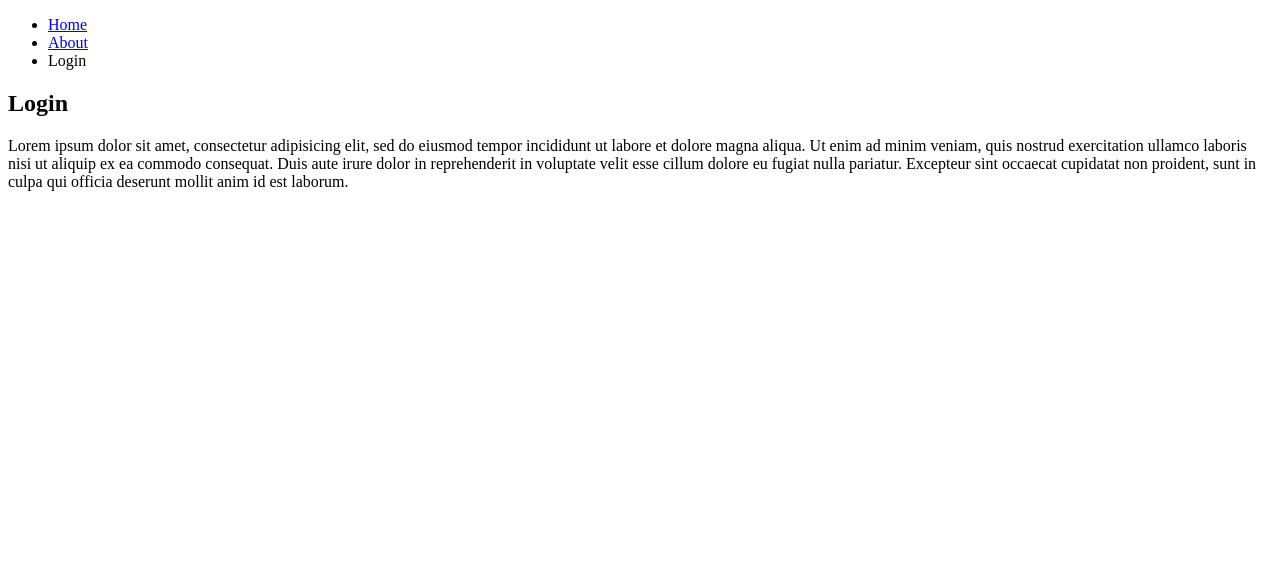
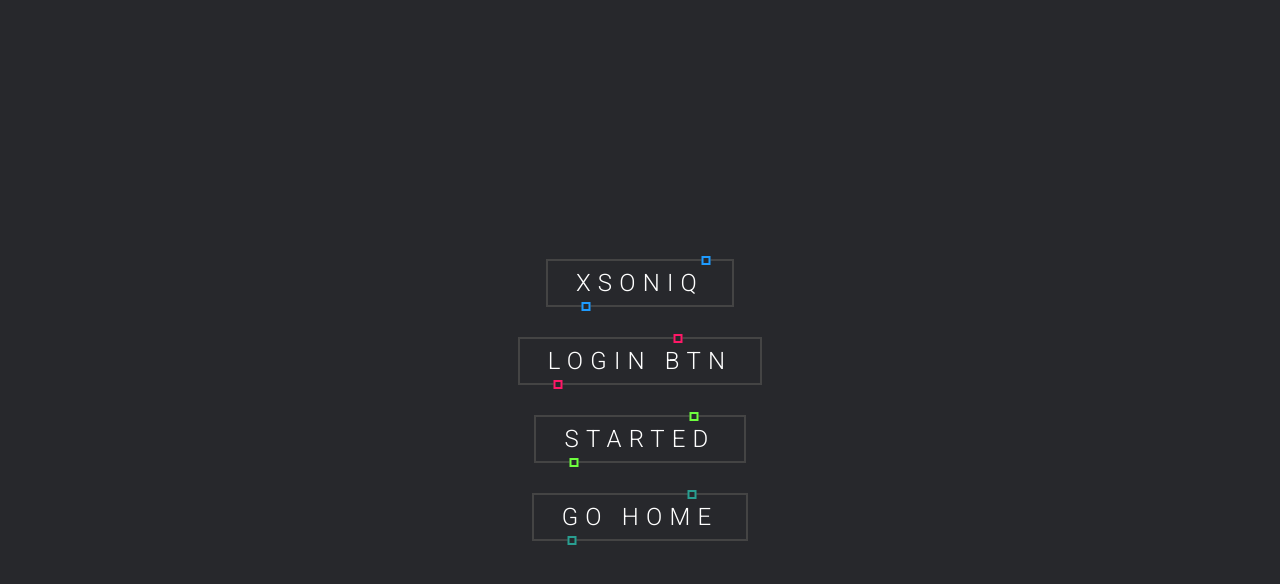
Before and after one commit to xsoniq/web-dev-fs-22, a plain HTML site: page login.html in a window 1280 px wide. Drawn offline with Linux system fonts and the light colour scheme.

Commit message:
CSS Files fixes for upload

```diff
--- a/login.html
+++ b/login.html
@@ -1,27 +1,17 @@
-
 <!DOCTYPE html>
-<html>
+<html lang="en">
 <head>
-  <title>My first website!</title>
+    <meta charset="UTF-8">
+    <meta http-equiv="X-UA-Compatible" content="IE=edge">
+    <meta name="viewport" content="width=device-width, initial-scale=1.0">
+    <link rel="stylesheet" type="text/css" href="loginstyles.css">
+    <title>Document</title>
 </head>
 <body>
-  <header>
-    <nav>
-      <ul>
-        <li><a href="index.html">Home</a></li>
-        <li><a href="about.html">About</a></li>
-        <li>Login</li>
-      </ul>
-    </nav>
-  </header>
-  <section>
-    <h2>Login</h2>
-    <p>Lorem ipsum dolor sit amet, consectetur adipisicing elit, sed do eiusmod
-    tempor incididunt ut labore et dolore magna aliqua. Ut enim ad minim veniam,
-    quis nostrud exercitation ullamco laboris nisi ut aliquip ex ea commodo
-    consequat. Duis aute irure dolor in reprehenderit in voluptate velit esse
-    cillum dolore eu fugiat nulla pariatur. Excepteur sint occaecat cupidatat non
-    proident, sunt in culpa qui officia deserunt mollit anim id est laborum.</p>
-  </section>
+    <a href="#" style="--clr:#1e9bff"><span>xsoniq</span><i></i></a>
+    <a href="#" style="--clr:#ff1867"><span>login btn</span><i></i></a>
+    <a href="#" style="--clr:#6eff3e"><span>started</span><i></i></a>
+    <a href="index.html" style="--clr:#2bffe38c"><span>go home</span><i></i></a>
+
 </body>
 </html>
--- /dev/null
+++ b/loginstyles.css
@@ -0,0 +1,110 @@
+@import url('https://fonts.googleapis.com/css2?family=Roboto:wght@300&display=swap');
+
+*
+{
+    margin: 0;
+    padding: 0;
+    box-sizing: border-box;
+
+    font-family: 'Roboto';
+}
+
+body
+{
+    display: flex;
+    justify-content: center;
+    align-items: center;
+    min-height: 100vh;
+    background: #27282c;
+    flex-direction: column;;
+    gap: 30px;
+
+}
+
+a
+{
+position: relative;
+background: #444;
+color: #fff;
+text-decoration: none;
+text-transform: uppercase;
+font-size: 1.5em;
+letter-spacing: 0.3em;
+padding: 10px 30px;
+transition: 0.5s;
+}
+
+a:hover
+{
+    letter-spacing: 0.5em;
+    background: var(--clr);
+    color: var(--clr);
+    box-shadow: 0 0 35px var(--clr);
+}
+
+a::before
+{
+    content: '';
+    position: absolute;
+    inset: 2px;
+    background: #27282c;
+
+}
+a span
+{
+    position: relative;
+    z-index: 1;
+}
+
+a i
+{
+    position: absolute;
+    inset: 0;
+    display: block;
+
+}
+
+a i::before
+{
+content: '';
+position: absolute;
+top: -3.5px;
+left: 160px;
+width: 5px;
+height: 5px;
+border: 2px solid var(--clr);
+background: #27282c;
+transform: translateX(-50%);
+transition: 0.5s;
+}
+
+a:hover i::before
+{
+    width: 20px;
+    left: 25px;
+}
+
+a i::after
+{
+content: '';
+position: absolute;
+bottom: -3.5px;
+left: 40px;
+width: 5px;
+height: 5px;
+border: 2px solid var(--clr);
+background: #27282c;
+transform: translateX(-50%);
+transition: 0.5s;
+}
+
+a:hover i::after
+{
+    width: 20px;
+    left: 200px;
+}
+
+h2{
+    font-family: 'Courier New', Courier, monospace;
+    color: #fff;
+}
--- a/register-style.css
+++ b/register-style.css
@@ -2,8 +2,6 @@ body {
     text-align: center;
     background-image: url(backgroundimage.jpg);
     /*border: 5px solid rgb(251, 255, 0);*/
-
-
 }
 form {
     color: rgb(255, 255, 255);
@@ -14,3 +12,7 @@ h2{
     font-family: 'Courier New', Courier, monospace;
     color: aliceblue;
 }
+
+div{
+    background: #66008057;
+}
--- a/style.css
+++ b/style.css
@@ -6,10 +6,15 @@
 }*/
 
 header{
-    border: 5px solid rgba(255, 224, 45, 0.548);
-    background: #a0468263;
+    border: 5px solid #ffe02d8c;
+    background: hsla(320, 39%, 45%, 0.388);
     font-family: 'Courier New', Courier, monospace;
 
+}
+
+h2{
+    font-family: 'Courier New', Courier, monospace;
+    background: #050204;
 }
 
 h2 + p {
```
Also changed, not shown: index.html (+2 -2 lines), register.html (+1 -0 lines).
